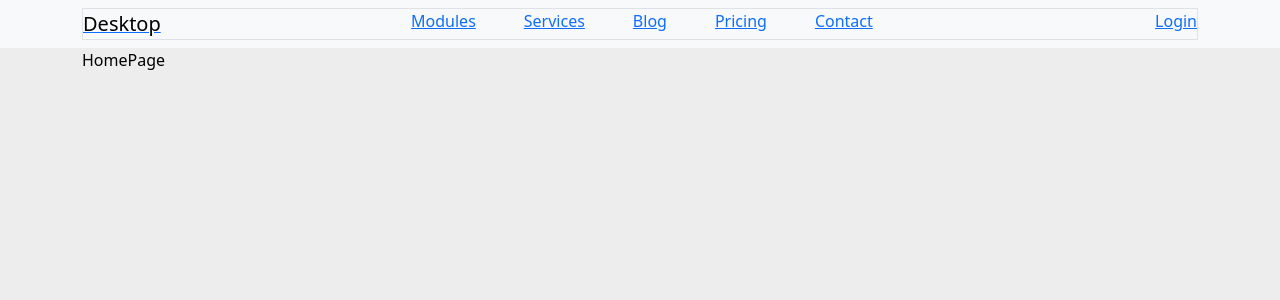
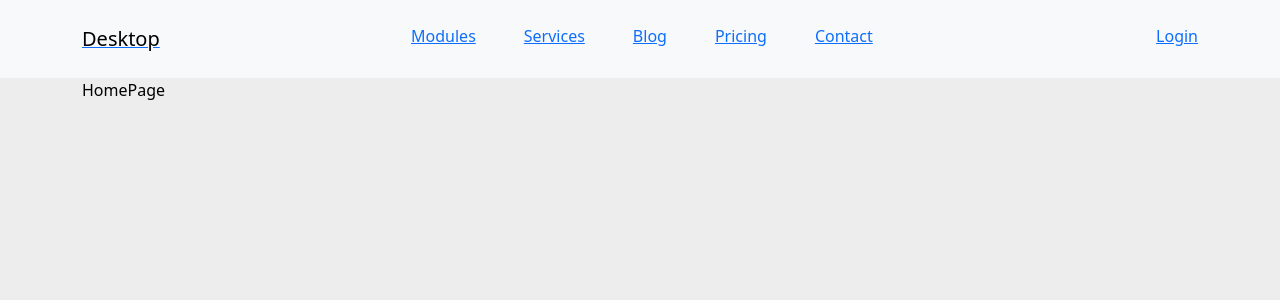
Before and after one commit to Kaladinge/xybel, a React (Create React App) app: page / in a window 1280 px wide. Shown: the top 300 px of the page. Built offline with nearby package versions, Linux system fonts and the light colour scheme.

Commit message:
changed from div to Nav element

```diff
--- a/src/components/layout/NavMenu.js
+++ b/src/components/layout/NavMenu.js
@@ -11,7 +11,7 @@ function NavMenu() {
         </NavLink>
         <Navbar.Toggle aria-controls="basic-navbar-nav" />
         <Navbar.Collapse id="basic-navbar-nav">
-          <div className="me-auto d-flex justify-content-between border w-100">
+          <Nav className="py-3 d-flex justify-content-between w-100">
             <NavLink to="/" className="d-none d-lg-block">
               <Navbar.Brand>Desktop</Navbar.Brand>
             </NavLink>
@@ -33,7 +33,7 @@ function NavMenu() {
               </NavLink>
             </div>
             <NavLink to="/login">Login</NavLink>
-          </div>
+          </Nav>
         </Navbar.Collapse>
       </Container>
     </Navbar>
```
